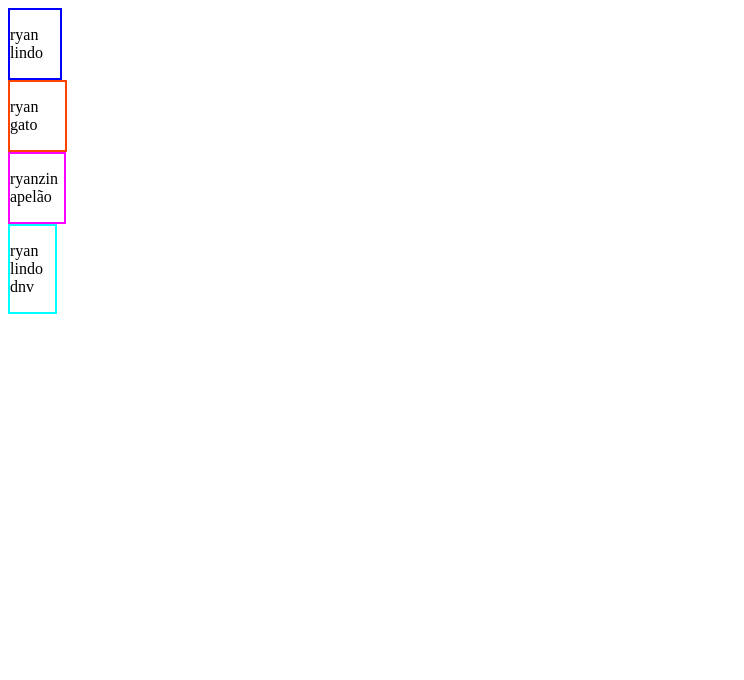
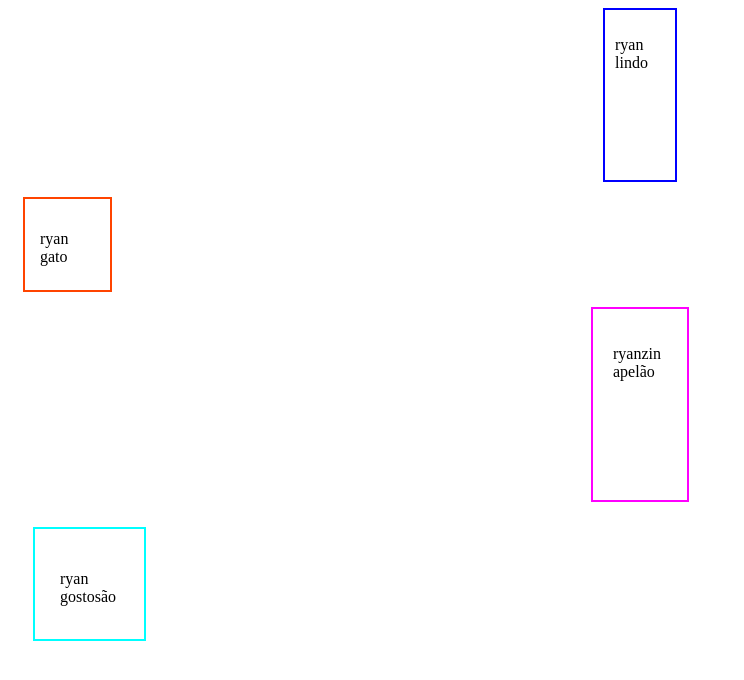
Before and after one commit to ryaanarthur/atvd1_4bim, a plain HTML site: page atv1-4bi/index.html in a window 1280 px wide. Shown: the whole page, without its empty margins (0-744 px from the left). Drawn offline with Linux system fonts and the light colour scheme.

Commit message:
atv1-4bi

```diff
--- a/atv1-4bi/index.html
+++ b/atv1-4bi/index.html
@@ -21,7 +21,7 @@
     </div>
 
     <div class="d4">
-        <p>ryan lindo  dnv</p>
+        <p>ryan gostosão</p>
     </div>
 
 </body>
--- a/atv1-4bi/style.css
+++ b/atv1-4bi/style.css
@@ -1,6 +1,9 @@
 .d1 {
     border: 2px solid #00f;
     width: 50px;
+    height: 150px;
+    margin: auto;
+    padding: 10px;
 
 
 }
@@ -8,17 +11,25 @@
 .d2 {
     border: 2px solid #f40f;
     width: 55px;
+    height: 61px;
+    margin: 15px;
+    padding: 15px;
 
 }
 
 .d3 {
     border: 2px solid #f0f;;
     width: 54px;
+    height: 151px;
+    margin: auto;
+    padding: 20px;
 
 }
 
 .d4 {
     border: 2px solid #0ff;
-    width: 45px;
-
+    width: 59px;
+    height: 60px;
+    margin: 25px;
+    padding: 25px;
 }
```
